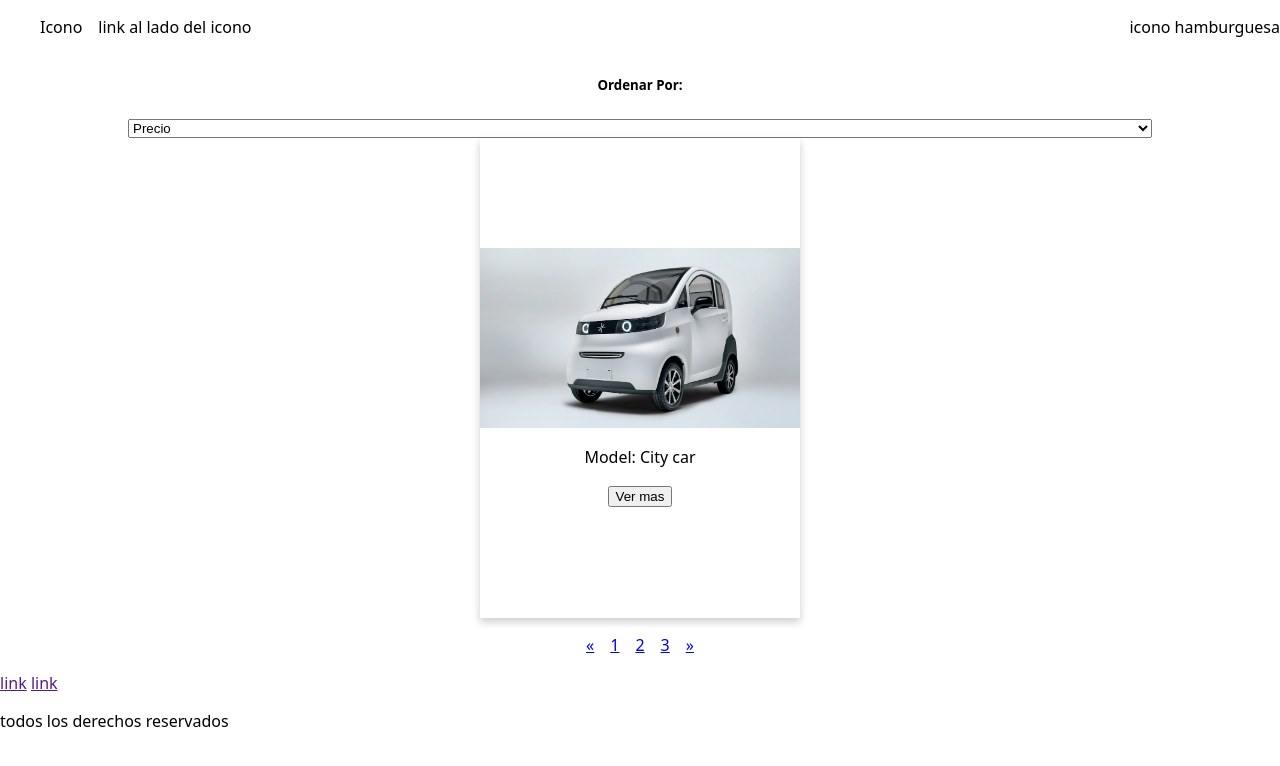
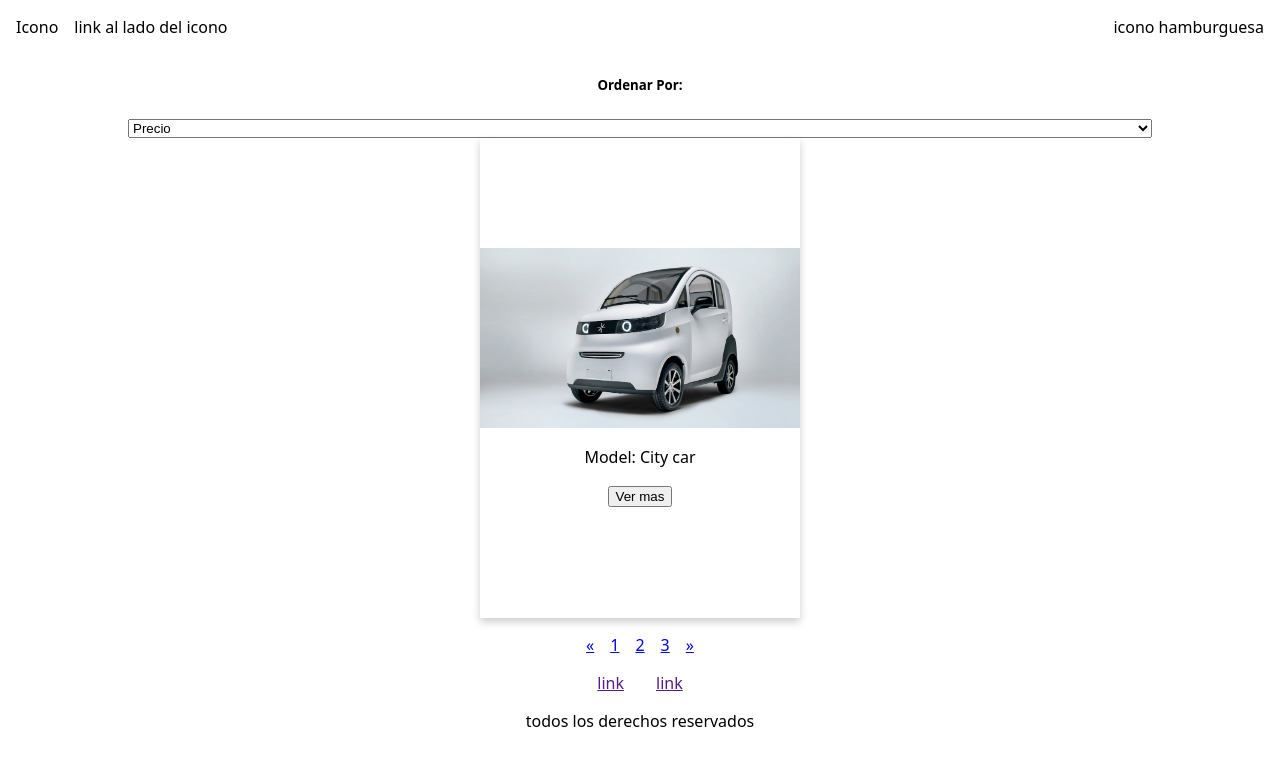
Before and after one commit to pizzadeveloper/Desafio-mediaqueries, a plain HTML site: page index.html in a window 1280 px wide. Drawn offline with Linux system fonts and the light colour scheme.

Commit message:
centrado de la seccion footer

```diff
--- a/assets/css/styles.css
+++ b/assets/css/styles.css
@@ -16,6 +16,8 @@ body{
 ul{
     list-style: none;
     gap: 1rem;
+    padding: 0;
+    margin: 1rem;
 }
 
 .filter{
@@ -60,3 +62,14 @@ img{
     justify-content: center;
     padding: 0;
 }
+
+.icon-container{
+    display: flex;
+    justify-content: center;
+    align-items: center;
+    gap: 2rem;
+}
+
+footer{
+    text-align: center;
+}
```
